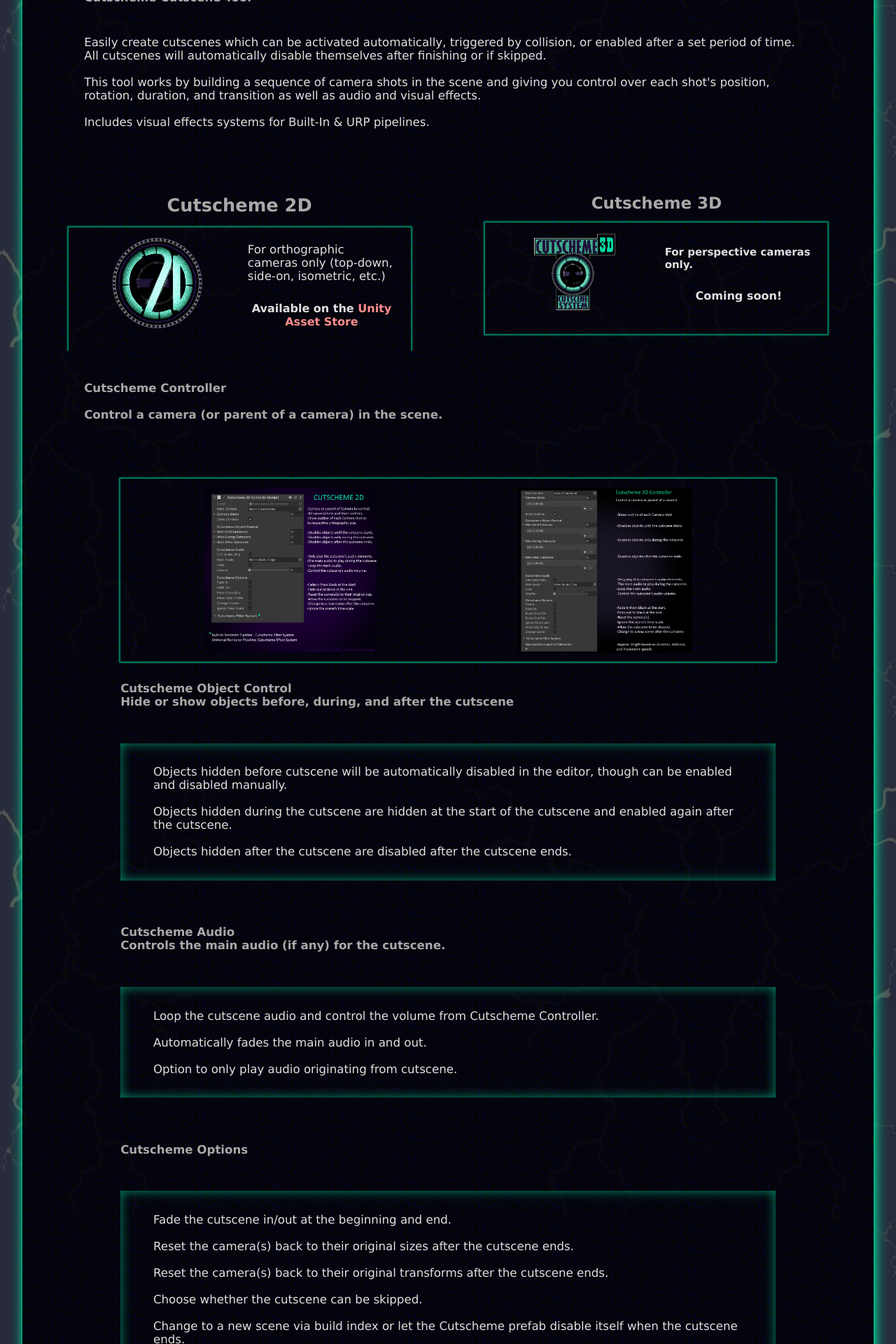
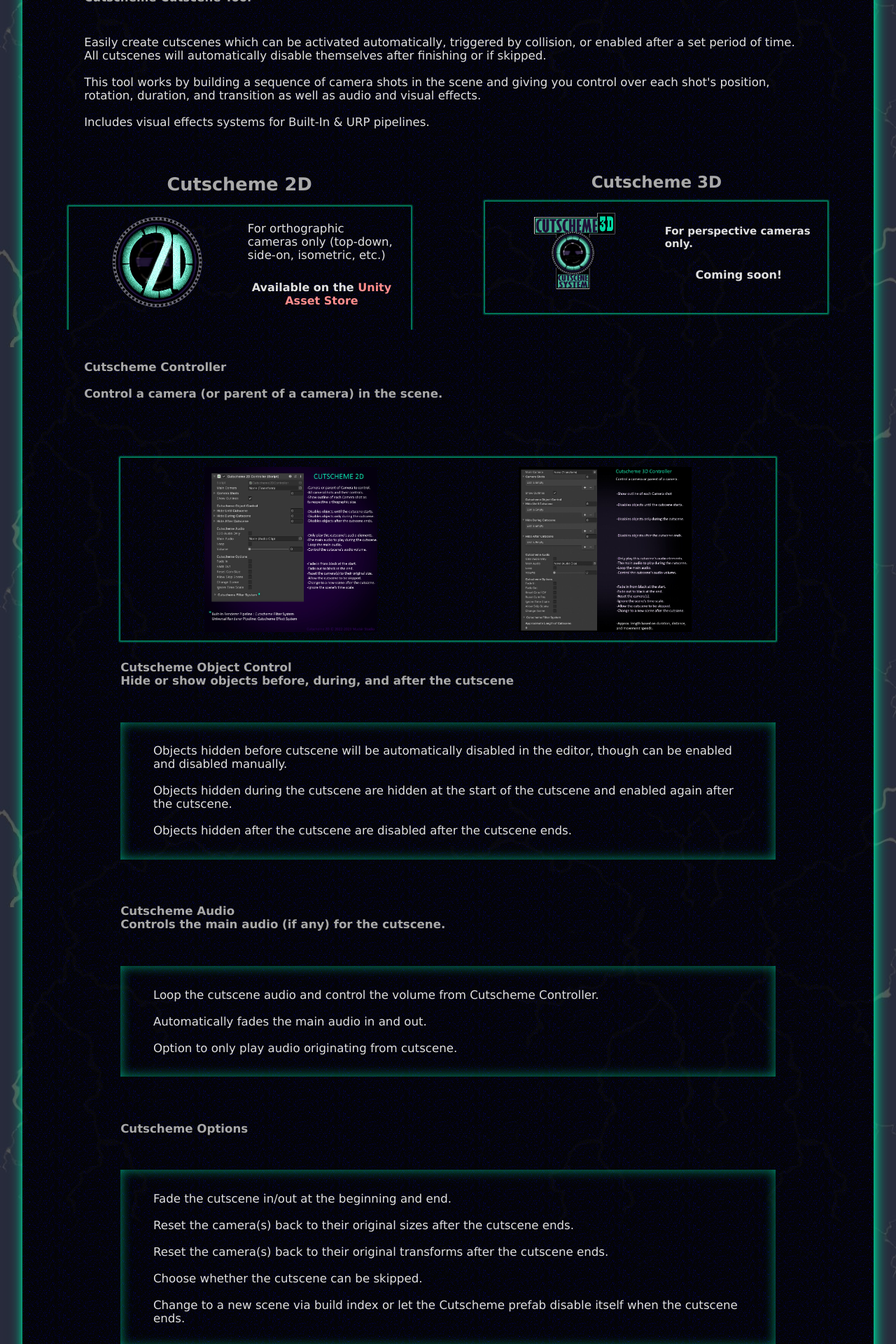
Before and after one commit to Madsir/madsirstudio.github.io, a Jekyll site: the page built from cutscheme/index.html, in a window 1280 px wide. Shown: the part 304-2224 px from the top of the page at 70% size. Built offline with Jekyll 4.4.1, drawn with Linux system fonts in a browser that asks for light colours.

Commit message:
Update index.html

```diff
--- a/cutscheme/index.html
+++ b/cutscheme/index.html
@@ -134,7 +134,6 @@
 	<br>
 	<br>
 	<br>
-
 <div class="split">
 		<h2>
 	Cutscheme Cutscene Tool</h2>
@@ -151,8 +150,6 @@
 	<br>
 	<br>
 <div class="centerdiv">
-	<br>
-	<br>
     <div class="left">
 	    <div class="split">
 	    	<h1>Cutscheme 2D</h1>
@@ -320,8 +317,8 @@
 	</div>
 	      <br>
 		<br>
-	<div class="around">
-								<div class="iconic">
+<div class="around">
+<div class="iconic">
 	   <div class="center">
 		<div class="fonter">
 		<a href="/Assets/c2DFilterSystemInstructions.jpg"><img src="/Assets/c2DFilterSystemInstructions.jpg" alt="Cutscheme 3D" width="99%"style=display:block;margin-left:auto;margin-right:auto></a>
@@ -332,10 +329,8 @@
 	   </div>
 	</div>
 		</div>
-			<br>
-			<br>
 
-</div>
+</div><br><br><br>
 </div>
 </body>
 </html>
```
